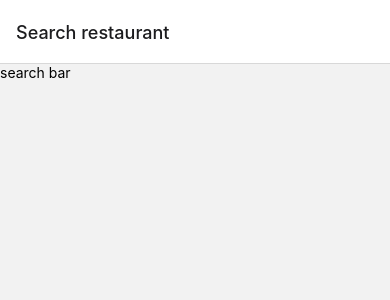
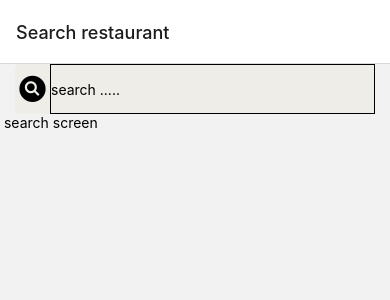
Before and after one commit to tahrer007/restaurant-search-app, a React Native app in the folder food/: screen /Search in a window 390 px wide. Shown: the top 300 px of the page. Built offline with nearby package versions, Linux system fonts and the light colour scheme.

Commit message:
search bar

```diff
--- a/food/App.js
+++ b/food/App.js
@@ -24,4 +24,5 @@ const app = () => {
     </NavigationContainer>
   );
 };
+
 export default app;
--- a/food/src/components/searchBar.js
+++ b/food/src/components/searchBar.js
@@ -1,17 +1,36 @@
 import React from "react";
-import { View ,Text , StyleSheet } from "react-native";
+import { View, Text, StyleSheet ,TextInput } from "react-native";
+import { Ionicons } from '@expo/vector-icons';
 
-const SearchBar =()=>{
-    return (
-        <View>
 
-            <Text>
-                search bar
-            </Text>
-        </View>
-    )
+const SearchBar = () => {
+  return (
+    <View style ={styles.backGround}>
+        <Ionicons name="search-circle-sharp" style={styles.iconStyle} color="black" />
+      <TextInput style = {styles.inputStyle} placeholder = "search ....."/>
+    </View>
+  );
+};
+const styles = StyleSheet.create({
+  backGround: {
+    backgroundColor: "#EEEDE7",
+    height: 50,
+    borderRadius: 5,
+    marginHorizontal: 15,
+    flexDirection : "row" ,
+
+
+
+  },
+  inputStyle: {
+    borderColor : "black" ,
+    borderWidth:1 ,
+    flex:1
+},
+iconStyle :{
+        fontSize:35 ,
+        alignSelf :"center"
 }
-const styles = StyleSheet.create({
 
-}) ;
-export default SearchBar ;
+});
+export default SearchBar;
--- a/food/src/screens/searchScreen.js
+++ b/food/src/screens/searchScreen.js
@@ -5,6 +5,7 @@ import SearchBar from "../components/searchBar";
 const SearchScreen =()=>{
     return <View>
        < SearchBar/>
+       <Text> search screen </Text>
     </View>
 }
 
```
